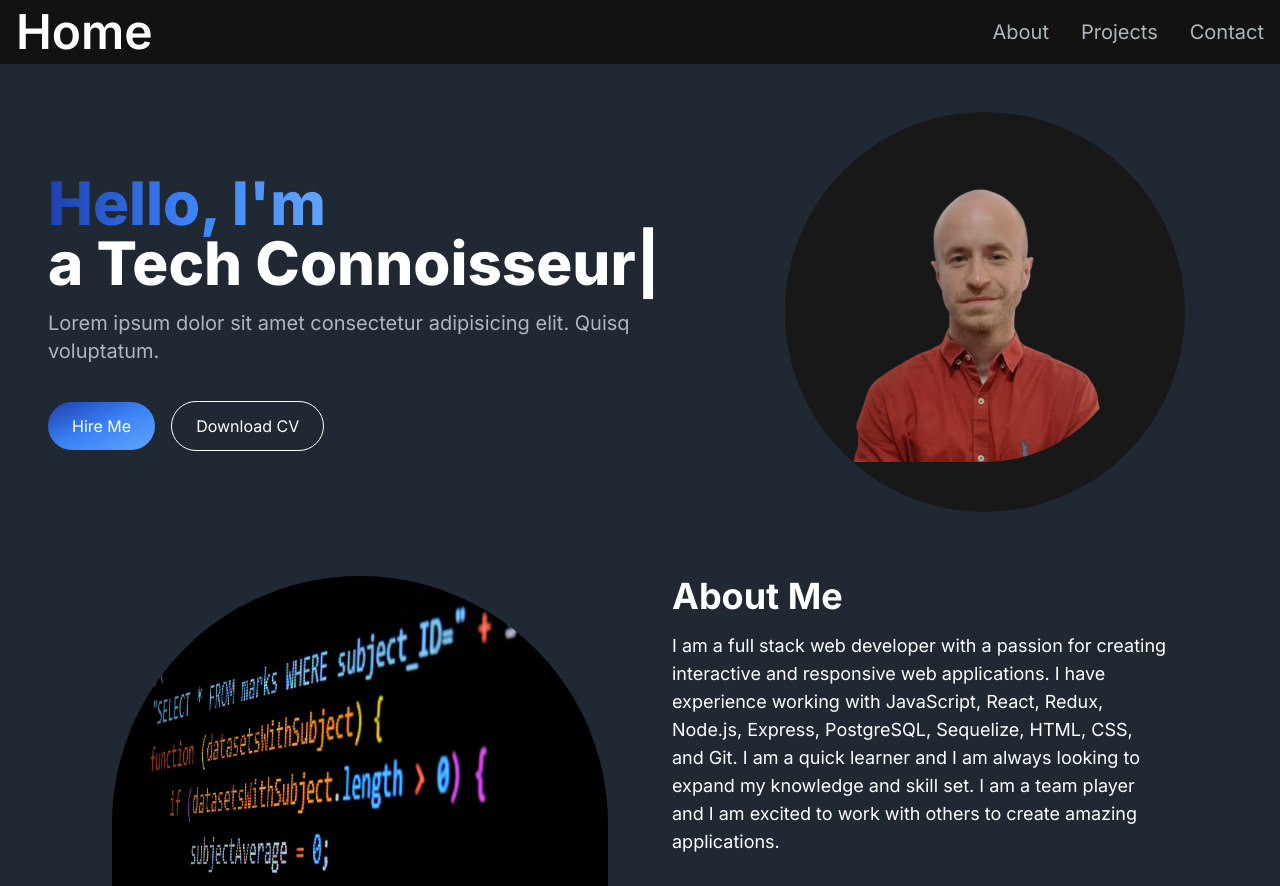
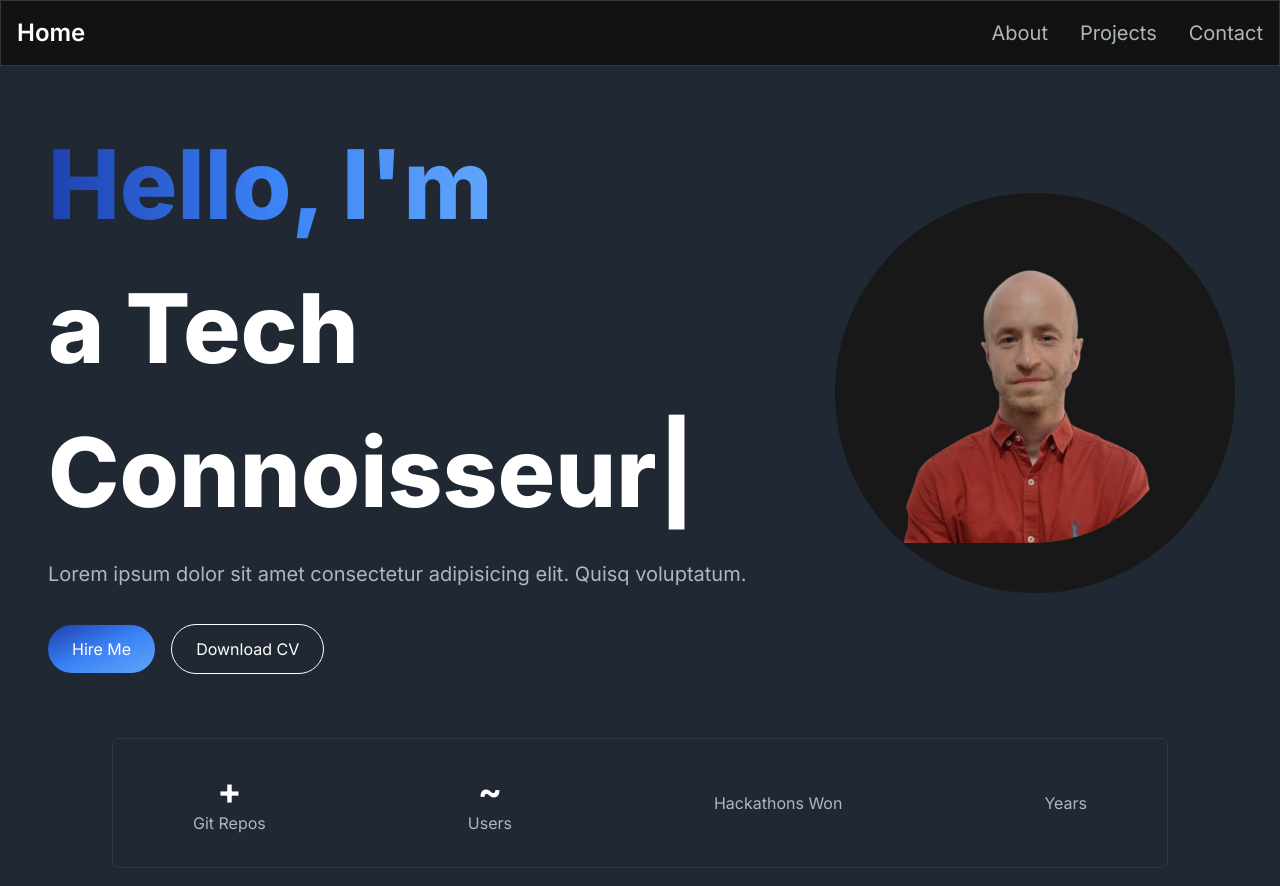
Before and after one commit to acz1992/portfolio, a Next.js app: page / in a window 1280 px wide. Shown: the top 886 px of the page. Built offline with nearby package versions, Linux system fonts and the light colour scheme.

Commit message:
Sort out Tailwind custom styles

```diff
--- a/src/app/components/AboutMe.jsx
+++ b/src/app/components/AboutMe.jsx
@@ -58,7 +58,7 @@ const AboutMe = () => {
 	};
 
 	return (
-		<section className="text-white ">
+		<section id="about" className="text-white ">
 			<div className="grid md:grid-cols-2 gap-8 items-center py-8 px-4 xl:gap-16 sm:py-16 xl:px-16 ">
 				<Image
 					src="/images/code-one.jpg"
--- /dev/null
+++ b/src/app/components/AchievementsSection.jsx
@@ -0,0 +1,78 @@
+"use client";
+/* import React from "react";
+import dynamic from "next/dynamic";
+
+const AnimatedNumbers = dynamic(
+	() => {
+		return import("react-animated-numbers");
+	},
+	{ ssr: false }
+); */
+
+const achievementsList = [
+	/* {
+		metric: "Projects",
+		value: "5",
+		postfix: "+",
+	}, */
+	{
+		metric: "Git Repos",
+		value: "40",
+		postfix: "+",
+	},
+	{
+		prefix: "~",
+		metric: "Users",
+		value: "100,000",
+	},
+	{
+		metric: "Hackathons Won",
+		value: "2",
+	},
+	{
+		metric: "Years",
+		value: "2",
+	},
+];
+
+const AchievementsSection = () => {
+	return (
+		<div className="py-8 px-4 xl:gap-16 sm:py-16 xl:px-16">
+			<div className="sm:border-[#33353F] sm:border rounded-md py-8 px-16 flex flex-col sm:flex-row items-center justify-between">
+				{achievementsList.map((achievement, index) => {
+					return (
+						<div
+							key={index}
+							className="flex flex-col items-center justify-center mx-4 my-4 sm:my-0"
+						>
+							<h2 className="text-white text-4xl font-bold flex flex-row">
+								{achievement.prefix}
+								{/* <AnimatedNumbers
+									includeComma
+									animateToNumber={parseInt(
+										achievement.value
+									)}
+									locale="en-US"
+									className="text-white text-4xl font-bold"
+									configs={(_, index) => {
+										return {
+											mass: 1,
+											friction: 100,
+											tensions: 140 * (index + 1),
+										};
+									}}
+								/> */}
+								{achievement.postfix}
+							</h2>
+							<p className="text-[#ADB7BE] text-base">
+								{achievement.metric}
+							</p>
+						</div>
+					);
+				})}
+			</div>
+		</div>
+	);
+};
+
+export default AchievementsSection;
--- a/src/app/components/EmailSection.jsx
+++ b/src/app/components/EmailSection.jsx
@@ -43,9 +43,9 @@ const EmailSection = () => {
 			id="contact"
 			className="grid md:grid-cols-2 my-12 md:my-12 py-24 gap-4 relative"
 		>
-			<div className="bg-[radial-gradient(ellipse_at_center,_var(--tw-gradient-stops))] from-blue-900 to-transparent rounded-full h-80 w-80 z-0 blur-lg absolute top-3/4 -left-4 transform -translate-x-1/2 -translate-1/2"></div>
+			<div className="bg-[radial-gradient(ellipse_at_center,_var(--tw-gradient-stops))] from-primary-900 to-transparent rounded-full h-80 w-80 z-0 blur-lg absolute top-3/4 -left-4 transform -translate-x-1/2 -translate-1/2"></div>
 
-			<div className="z-10">
+			<div className="">
 				{/*  className="flex flex-col justify-center items-center" */}
 				<h5 className="text-xl font-bold text-white my-2">
 					Let&apos;s Connect
@@ -123,7 +123,7 @@ const EmailSection = () => {
 					</div>
 					<button
 						type="submit"
-						className="bg-blue-500 hover:bg-blue-600 text-white font-medium py-2.5 px-5 rounded-lg w-full"
+						className="bg-primary-500 hover:bg-primary-600 text-white font-medium py-2.5 px-5 rounded-lg w-full"
 					>
 						Send Message
 					</button>
--- a/src/app/components/HeroSection.jsx
+++ b/src/app/components/HeroSection.jsx
@@ -6,11 +6,11 @@ import { TypeAnimation } from "react-type-animation";
 
 const HeroSection = () => {
 	return (
-		<section>
+		<section className="lg-py-16">
 			<div className="grid grid-cols-1 sm:grid-cols-12">
-				<div className="col-span-7 place-self-center text-center sm:text-left">
-					<h1 className="text-white mb-4 text-4xl sm:text-5xl lg:text-6xl font-extrabold">
-						<span className="text-transparent bg-clip-text bg-gradient-to-r from-blue-800 via-blue-500 to-blue-400">
+				<div className="col-span-8 place-self-center text-center sm:text-left justify-self-start">
+					<h1 className="text-white mb-4 text-4xl sm:text-5xl lg:text-8xl lg:leading-normal font-extrabold">
+						<span className="text-transparent bg-clip-text bg-gradient-to-r from-primary-800 via-primary-500 to-primary-400">
 							Hello, I&apos;m{" "}
 						</span>
 						<br></br>
@@ -33,10 +33,10 @@ const HeroSection = () => {
 						Quisq voluptatum.
 					</p>
 					<div>
-						<button className="inline-block px-6 py-3 w-full sm:w-fit rounded-full mr-4 bg-gradient-to-br from-blue-800 via-blue-500 to-blue-400 hover:bg-slate-200 text-white">
+						<button className="inline-block px-6 py-3 w-full sm:w-fit rounded-full mr-4 bg-gradient-to-br from-primary-800 via-primary-500 to-primary-400 hover:bg-slate-200 text-white">
 							Hire Me
 						</button>
-						{/* below: bg-gradient-to-br from-blue-800 via-blue-500 to-blue-400 */}
+						{/* below: bg-gradient-to-br from-primary-800 via-primary-500 to-primary-400 */}
 						<button className="inline-block px-1 py-1 w-full sm:w-fit rounded-full bg-transparent hover:bg-slate-800 text-white border border-white mt-3">
 							<span className="block bg-[#202833] hover:bg-slate-800 rounded-full px-5 py-2">
 								Download CV
@@ -44,7 +44,7 @@ const HeroSection = () => {
 						</button>
 					</div>
 				</div>
-				<div className="col-span-5 place-self-center mt-4 lg:mt-0">
+				<div className="col-span-4 place-self-center mt-4 lg:mt-0">
 					<div className="bg-[#181818] lg:w-[400px] lg:h-[400px] w-[250px] h-[250px] rounded-full relative">
 						<Image
 							src="/images/my-pic.png"
--- a/src/app/components/Navbar.jsx
+++ b/src/app/components/Navbar.jsx
@@ -24,11 +24,11 @@ const Navbar = () => {
 	const [navbarOpen, setNavbarOpen] = useState(false);
 
 	return (
-		<nav className="fixed top-0 left-0 right-0 z-10 bg-[#121212] bg-opacity-100">
-			<div className="flex flex-wrap items-center justify-between mx-auto px-4 py-2">
+		<nav className="fixed mx-auto border border-[#33353F] top-0 left-0 right-0 z-10 bg-[#121212] bg-opacity-100">
+			<div className="flex container lg:py-4 flex-wrap items-center justify-between mx-auto px-4 py-2">
 				<Link
 					href={"/"}
-					className="text-2xl md:text-5xl text-white font-semibold"
+					className="text-3xl md:text-2xl text-white font-semibold"
 				>
 					Home
 				</Link>
--- a/src/app/components/ProjectTag.jsx
+++ b/src/app/components/ProjectTag.jsx
@@ -2,7 +2,7 @@ import React from "react";
 
 const ProjectTag = ({ name, onClick, isSelected }) => {
 	const buttonStyles = isSelected
-		? "text-white border-blue-500"
+		? "text-white border-primary-500"
 		: "text-[#ADB7BE] border-slate-600 hover:border-white";
 
 	return (
--- a/src/app/components/ProjectsSection.jsx
+++ b/src/app/components/ProjectsSection.jsx
@@ -72,7 +72,7 @@ export const ProjectsSection = () => {
 	);
 
 	return (
-		<section className="projects">
+		<section id="projects" className="projects">
 			<h2 className="text-center text-4xl font-bold text-white mt-4 mb-8 md:mb-12">
 				My Projects
 			</h2>
--- a/src/app/components/TabButton.jsx
+++ b/src/app/components/TabButton.jsx
@@ -2,7 +2,7 @@ import React from "react";
 
 const TabButton = ({ active, selectTab, children }) => {
 	const buttonClasses = active
-		? "text-white border-b border-blue-500"
+		? "text-white border-b border-primary-500"
 		: "text=[#ADB7BE] ";
 
 	return (
--- a/src/app/layout.js
+++ b/src/app/layout.js
@@ -1,17 +1,17 @@
-import './globals.css'
-import { Inter } from 'next/font/google'
+import "./globals.css";
+import { Inter } from "next/font/google";
 
-const inter = Inter({ subsets: ['latin'] })
+const inter = Inter({ subsets: ["latin"] });
 
 export const metadata = {
-  title: 'Create Next App',
-  description: 'Generated by create next app',
-}
+	title: "Portfolio",
+	description: "Showcasing my work",
+};
 
 export default function RootLayout({ children }) {
-  return (
-    <html lang="en">
-      <body className={inter.className}>{children}</body>
-    </html>
-  )
+	return (
+		<html lang="en">
+			<body className={inter.className}>{children}</body>
+		</html>
+	);
 }
--- a/src/app/page.js
+++ b/src/app/page.js
@@ -5,14 +5,16 @@ import AboutMe from "./components/AboutMe";
 import ProjectsSection from "./components/ProjectsSection";
 import EmailSection from "./components/EmailSection";
 import Footer from "./components/Footer";
+import AchievementsSection from "./components/AchievementsSection";
 
 export default function Home() {
 	return (
 		//Otherwise bg-[#121212 ]
-		<main className="flex min-h-screen flex-col bg-[#202833] container ">
+		<main className="flex min-h-screen flex-col bg-[#202833]">
 			<Navbar />
-			<div className="container mt-24 mx-auto px-12 py-4 bg-[#202833] ">
+			<div className="container mt-24 mx-auto px-12 py-4">
 				<HeroSection />
+				<AchievementsSection />
 				<AboutMe />
 				<ProjectsSection />
 				<EmailSection />
--- a/tailwind.config.js
+++ b/tailwind.config.js
@@ -1,18 +1,24 @@
 /** @type {import('tailwindcss').Config} */
+const colors = require("tailwindcss/colors");
 module.exports = {
 	content: [
-    './src/pages/**/*.{js,ts,jsx,tsx,mdx}',
-    './src/components/**/*.{js,ts,jsx,tsx,mdx}',
-    './src/app/**/*.{js,ts,jsx,tsx,mdx}',
+		"./src/pages/**/*.{js,ts,jsx,tsx,mdx}",
+		"./src/components/**/*.{js,ts,jsx,tsx,mdx}",
+		"./src/app/**/*.{js,ts,jsx,tsx,mdx}",
 	],
 	theme: {
 		extend: {
 			backgroundImage: {
-        'gradient-radial': 'radial-gradient(var(--tw-gradient-stops))',
-        'gradient-conic':
-          'conic-gradient(from 180deg at 50% 50%, var(--tw-gradient-stops))',
+				"gradient-radial": "radial-gradient(var(--tw-gradient-stops))",
+				"gradient-conic":
+					"conic-gradient(from 180deg at 50% 50%, var(--tw-gradient-stops))",
 			},
+		},
+		colors: {
+			...colors,
+			primary: colors.blue,
+			secondary: colors.white,
 		},
 	},
 	plugins: [],
-}
+};
```
Also changed, not shown: src/app/components/Footer.jsx (+18 -32 lines). Lines whose indentation alone changed are shown as unchanged.
